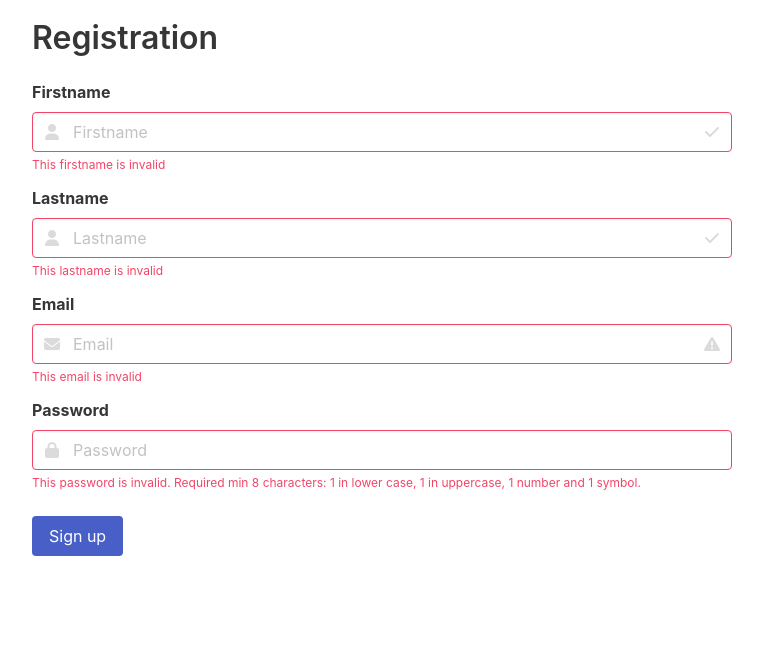
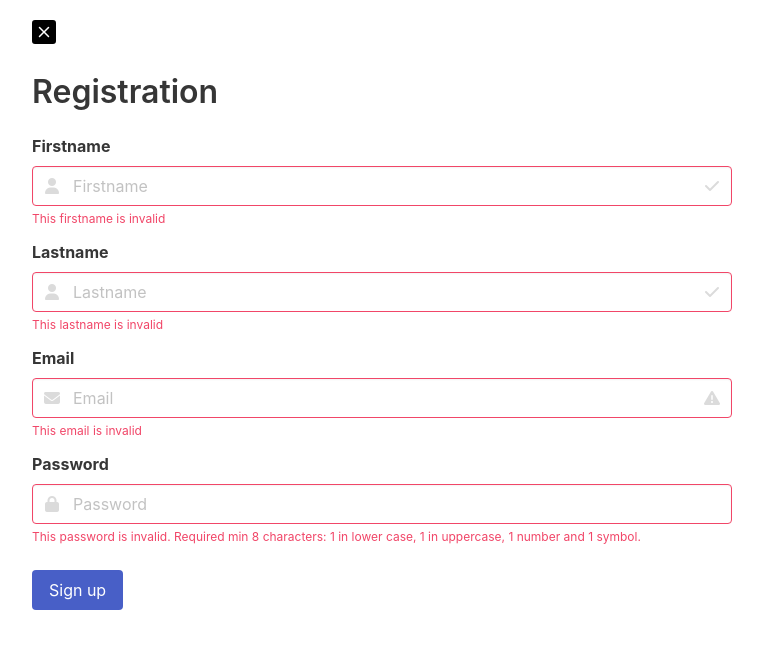
Before and after one commit to nahuelc00/rent-a-car-frontend, a React (Vite) app: page /register in a window 1280 px wide. Shown: the top 648 px of the page, without its empty margins (258-1021 px from the left). Built offline with nearby package versions, Linux system fonts and the light colour scheme; no server answers.

Commit message:
Add cross of close in components auth

```diff
--- a/src/ui/pages/auth/loginForm.jsx
+++ b/src/ui/pages/auth/loginForm.jsx
@@ -5,6 +5,7 @@ import { useFormik } from 'formik';
 import { Link } from 'react-router-dom';
 import { validateEmail } from './utilities';
 import { loginUser } from '../../../services/users';
+import { PageExit } from '../../components/PageExit';
 
 function validateForm(values) {
   const { email, password } = values;
@@ -45,7 +46,8 @@ function LoginForm() {
 
   return (
     <>
-      <h1 className="title">Login</h1>
+      <PageExit exitRoute="/" />
+      <h1 className="title mt-5">Login</h1>
       <form onSubmit={formik.handleSubmit}>
         <div className="field">
           <label className="label">Email</label>
--- a/src/ui/pages/auth/registerForm.jsx
+++ b/src/ui/pages/auth/registerForm.jsx
@@ -5,6 +5,7 @@ import React, { useState } from 'react';
 import { useNavigate } from 'react-router-dom';
 import { capitalizeFirstLetterAndRestInUpperCase, validateEmail, validatePassword } from './utilities';
 import { registerUser } from '../../../services/users';
+import { PageExit } from '../../components/PageExit';
 
 function validateForm(userData) {
   const {
@@ -63,7 +64,8 @@ function RegisterForm() {
 
   return (
     <>
-      <h1 className="title">Registration</h1>
+      <PageExit exitRoute="/" />
+      <h1 className="title mt-5">Registration</h1>
       <form onSubmit={formik.handleSubmit}>
 
         <div className="field">
```
